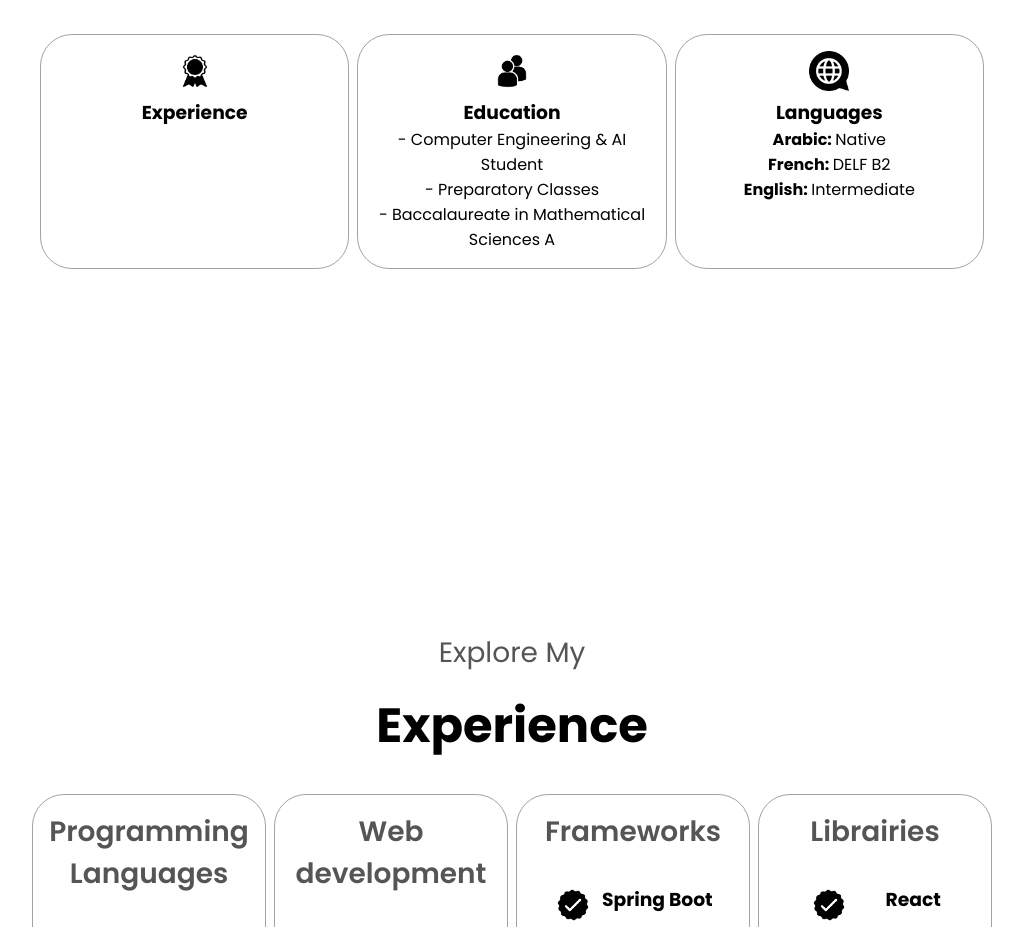
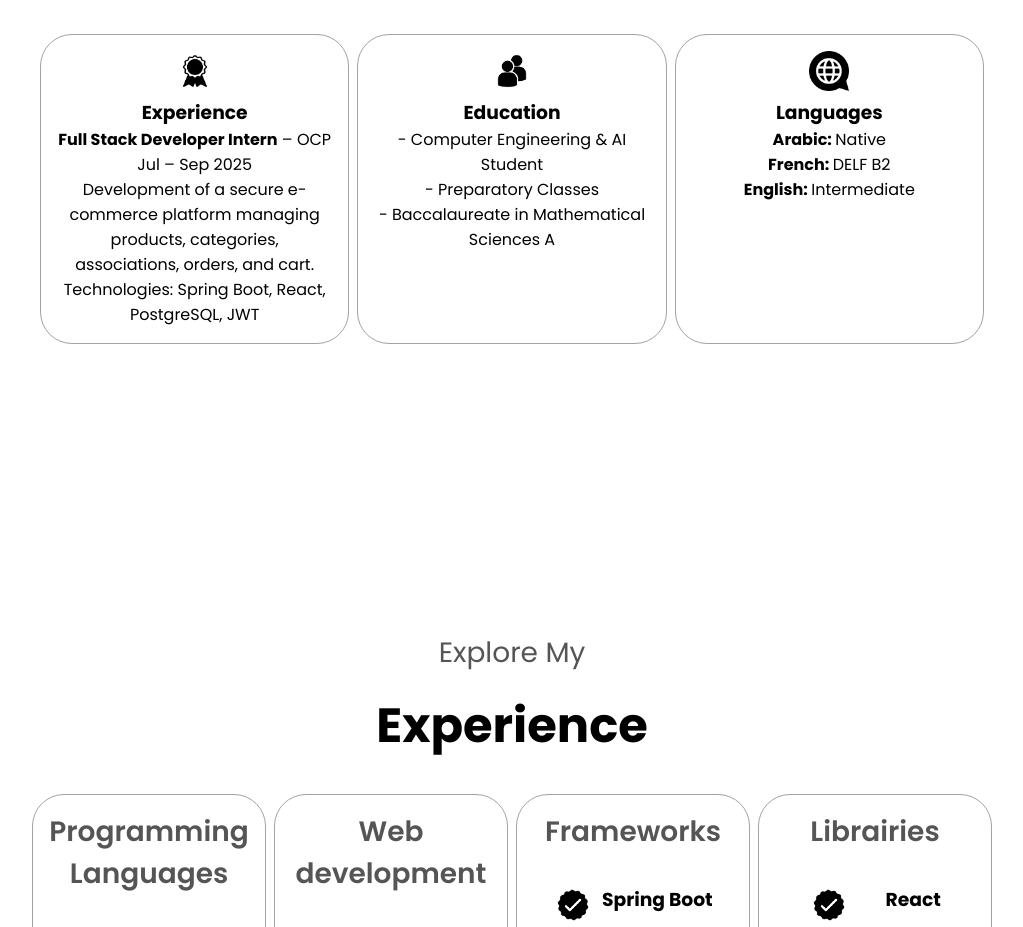
Before and after one commit to ikraammel/Portfolio, a React (Vite) app: page / in a window 1280 px wide. Shown: the part 1000-1927 px from the top of the page, without its empty margins (128-1151 px from the left). Built offline with nearby package versions, Linux system fonts and the light colour scheme.

Commit message:
modification cv et expérience

```diff
--- a/src/components/About/About.jsx
+++ b/src/components/About/About.jsx
@@ -3,6 +3,7 @@ import React from "react";
 import AboutChild from "./AboutChild";
 import "./style.css";
 import Motion from "../Motion";
+import { div } from "framer-motion/m";
 
 const About = () => {
   return (
@@ -21,7 +22,16 @@ const About = () => {
               title="Experience"
               alt="experience icon"
               src="experience.png"
+              p={
+                <div>
+                  <b>Full Stack Developer Intern</b> – OCP <br />
+                  Jul – Sep 2025 <br />
+                  Development of a secure e-commerce platform managing products, categories, associations, orders, and cart. <br />
+                  Technologies: Spring Boot, React, PostgreSQL, JWT
+                </div>
+              }
             />
+
             <AboutChild
               title="Education"
               alt="education icon"
```
Also changed, not shown: 1 other file (tests, documents, lock files or other folders).
